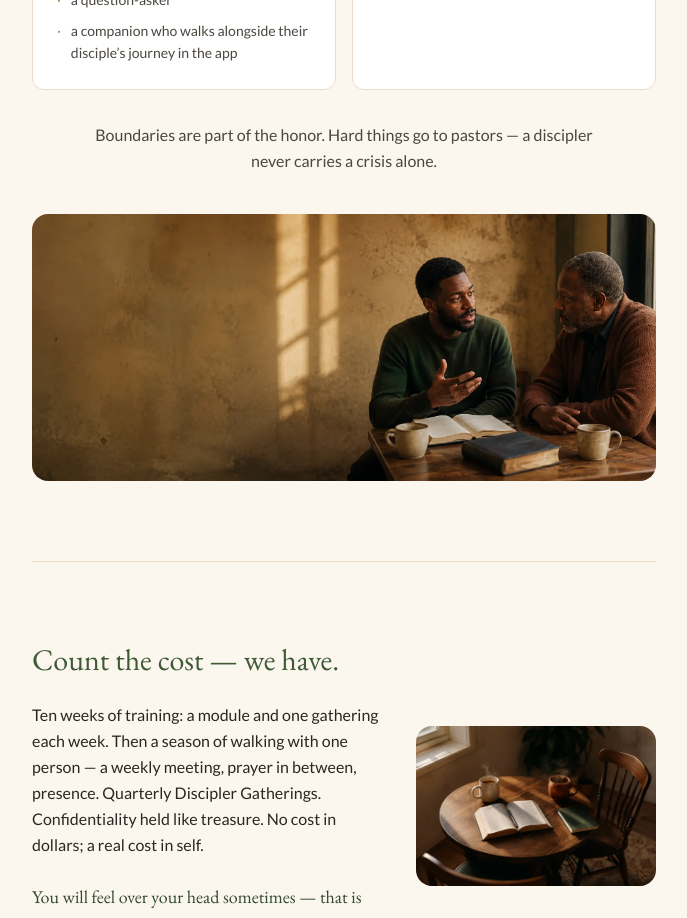
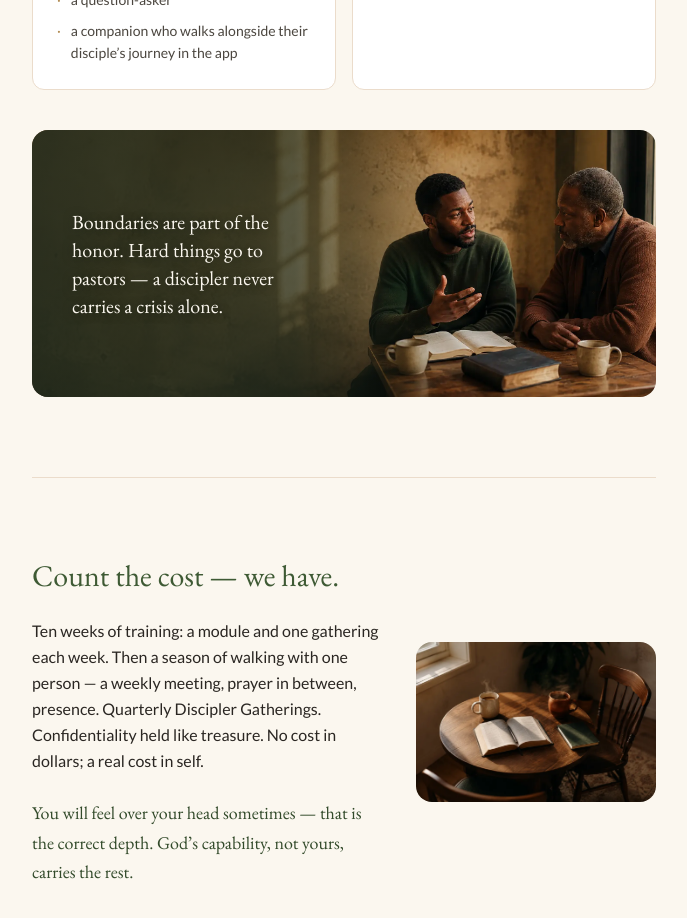
Before and after one commit to oxofoegbu/church-guest-followup, a Next.js app: page /discipler in a window 1280 px wide. Shown: the part 3140-4058 px from the top of the page, without its empty margins (296-983 px from the left). Built offline with nearby package versions, Linux system fonts and the light colour scheme; no server answers; the database is empty.

Commit message:
Run 27b: boundaries line onto the table-two image (sm+ overlay, mobile tighter crop)

```diff
--- a/src/app/discipler/page.tsx
+++ b/src/app/discipler/page.tsx
@@ -439,18 +439,49 @@ export default function DisciplerPage() {
               </ul>
             </div>
           </div>
+          {/* Mobile: the boundaries line as text, then the tighter crop —
+              an overlay would shrink below readability at phone widths */}
+          <div className="sm:hidden">
             <p className="mx-auto mt-8 max-w-lg text-center leading-relaxed" style={{ color: '#4b463f' }}>
               Boundaries are part of the honor. Hard things go to pastors — a discipler never
               carries a crisis alone.
             </p>
+            <img
+              src="/discipler/table-two-mobile.webp"
+              alt="Two men in honest conversation at a wooden table — an open book between them, window light on the wall."
+              width={1232}
+              height={821}
+              loading="lazy"
+              className="mt-8 rounded-2xl w-full h-auto"
+            />
+          </div>
+          {/* sm+: the line lives on the image's empty wall, hero-style —
+              live HTML over an evergreen scrim (AA-checked against the
+              brightest sunlit patch), never baked into the image */}
+          <div className="relative mt-10 hidden sm:block overflow-hidden rounded-2xl">
             <img
               src="/discipler/table-two.webp"
               alt="Two men in honest conversation at a wooden table — an open book between them, window light on the wall."
               width={1916}
               height={821}
               loading="lazy"
-            className="mt-10 rounded-2xl w-full h-auto"
+              className="w-full h-auto"
             />
+            <div
+              aria-hidden="true"
+              className="pointer-events-none absolute inset-0"
+              style={{ background: 'linear-gradient(to right, rgba(31,42,29,0.82), rgba(31,42,29,0.72) 42%, transparent 66%)' }}
+            />
+            <div className="absolute inset-0 flex items-center">
+              <p
+                className={`${garamond.className} max-w-[46%] pl-8 md:pl-10 text-lg md:text-xl italic leading-relaxed`}
+                style={{ color: C.cream, textShadow: '0 1px 10px rgba(20,28,19,0.55)' }}
+              >
+                Boundaries are part of the honor. Hard things go to pastors — a discipler
+                never carries a crisis alone.
+              </p>
+            </div>
+          </div>
         </section>
 
         <hr style={{ borderColor: C.clay }} />
```
Also changed, not shown: public/discipler/table-two-mobile.webp (added). Lines whose indentation alone changed are shown as unchanged.
